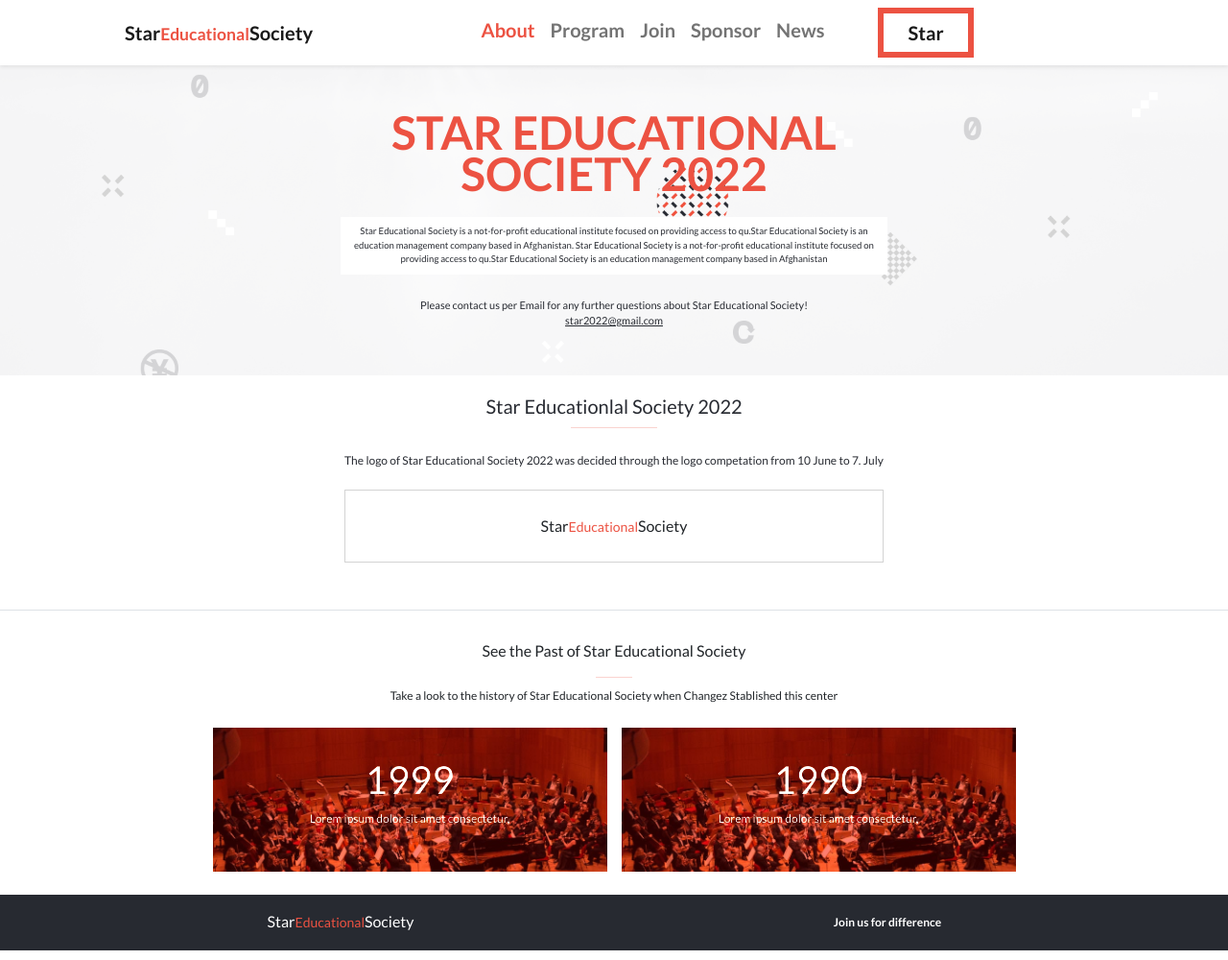
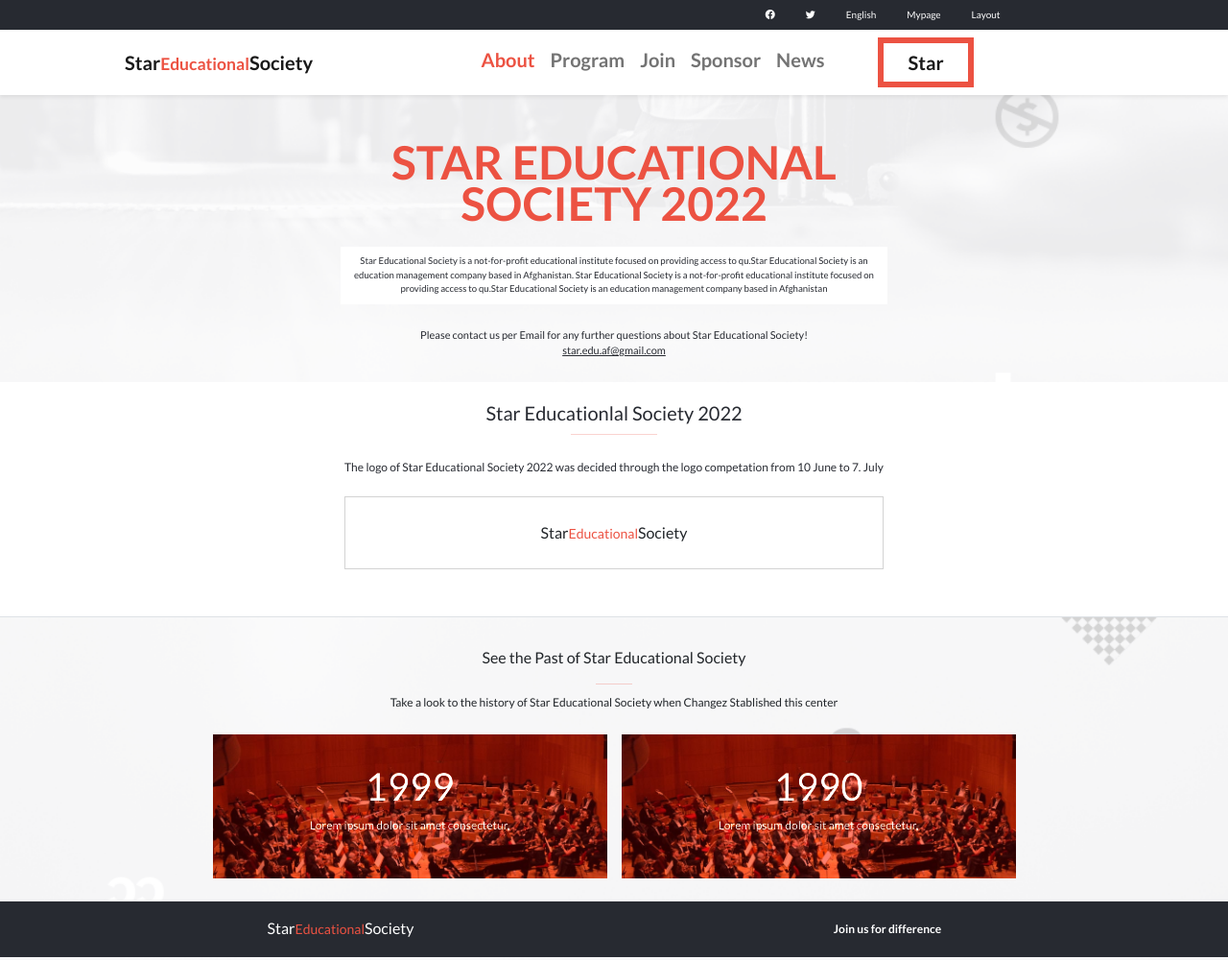
Before and after one commit to Elhambasir/capstone-project1--conference-page, a website: page about.html in a window 1280 px wide. Shown: the whole page at 96% size. Drawn offline with nearby package versions, Linux system fonts and the light colour scheme.

Commit message:
Add mini navbar in the top, and fix some others issues

```diff
--- a/about.css
+++ b/about.css
@@ -13,10 +13,23 @@
   color: #ec5242 !important;
 }
 
+.nav {
+  font-size: 10px;
+}
+
+.nav .nav-item .nav-link:hover {
+  color: #ec5242 !important;
+}
+
 .campaign {
   color: #ec5242;
   border: 6px solid #ec5242;
   padding: 0 25px;
+}
+
+footer a,
+footer p {
+  color: #272a31;
 }
 
 .campaign a {
@@ -121,11 +134,6 @@ h1.fw-bolder {
   align-items: center;
 }
 
-.footer a,
-.footer p {
-  color: #272a31;
-}
-
 .history_section .title p {
   font-size: 12px;
   text-align: center;
@@ -184,6 +192,6 @@ p.joinUs {
   font-weight: bold;
 }
 
-.footer {
+footer {
   background-color: white;
 }
--- a/about.html
+++ b/about.html
@@ -21,6 +21,31 @@
 
 <body>
     <div class="main pb-4 container-fluid px-0">
+        <div class="container-fluid p-0">
+            <div class="container-fluid  bg-custom-black mini-nav">
+                <div class="container">
+                    <ul class="nav justify-content-end w-75 me-auto ms-auto">
+                        <li class="nav-item">
+                            <a class="nav-link text-white" aria-current="page"
+                                href="https://www.facebook.com/stareducationalsocietyafg"><i
+                                    class="bi bi-facebook"></i></a>
+                        </li>
+                        <li class="nav-item">
+                            <a class="nav-link text-white" aria-current="page" href="#"><i
+                                    class="bi bi-twitter"></i></a>
+                        </li>
+                        <li class="nav-item">
+                            <a class="nav-link text-white" href="#">English</a>
+                        </li>
+                        <li class="nav-item">
+                            <a href="http://www.star.edu.af" class="nav-link text-white">Mypage</a>
+                        </li>
+                        <li class="nav-item">
+                            <a href="#" class="nav-link text-white">Layout</a>
+                        </li>
+                    </ul>
+                </div>
+            </div>
             <div class="container-fluid px-0">
                 <nav class="navbar navbar-expand-lg fs-5 fw-semibold bg-transparent">
                     <div class="container">
@@ -33,8 +58,9 @@
                         <div class="offcanvas offcanvas-start" tabindex="-1" id="offcanvasNavbar"
                             aria-labelledby="offcanvasNavbarLabel">
                             <div class="offcanvas-header">
-                            <h5 class="offcanvas-title" id="offcanvasNavbarLabel"> <a class="navbar-brand  d-lg-block"
-                                    href="index.html">Star<small class="active">Educational</small>Society</a></h5>
+                                <h5 class="offcanvas-title" id="offcanvasNavbarLabel"> <a
+                                        class="navbar-brand  d-lg-block" href="index.html">Star<small
+                                            class="active">Educational</small>Society</a></h5>
                                 <button type="button" class="btn-close" data-bs-dismiss="offcanvas"
                                     aria-label="Close"></button>
                             </div>
@@ -69,17 +95,21 @@
                         <div class="col head_content pb-4">
                             <div class="mt-5 active rounded ">
                                 <h6 class="d-lg-none text-center">"Hello! Sharing world"</h6>
-                        <div id="demo-text" class=" fw-bolder px-1 text-center">STAR EDUCATIONAL<br>SOCIETY 2022</div>
+                                <div id="demo-text" class=" fw-bolder px-1 text-center">STAR EDUCATIONAL<br>SOCIETY 2022
+                                </div>
                                 <P class="tx-custom-black white-border fs-small px-2 py-2 mt-4 mb-4 text-center">Star
                                     Educational Society
-                            is a not-for-profit educational institute focused on providing access to qu.Star Educational
+                                    is a not-for-profit educational institute focused on providing access to qu.Star
+                                    Educational
                                     Society is an education management company based in Afghanistan.
                                     Star Educational Society
-                            is a not-for-profit educational institute focused on providing access to qu.Star Educational
+                                    is a not-for-profit educational institute focused on providing access to qu.Star
+                                    Educational
                                     Society is an education management company based in Afghanistan</P>
-                        <small class="tx-custom-black fs-small  text-center">Please contact us per Email for any further
+                                <small class="tx-custom-black fs-small  text-center">Please contact us per Email for any
+                                    further
                                     questions about Star Educational Society!</small>
-                        <a href="#" class="email tx-custom-black text-center fs-small">star2022@gmail.com</a>
+                                <a href="#" class="email tx-custom-black text-center fs-small">star.edu.af@gmail.com</a>
                             </div>
                         </div>
                     </div>
@@ -137,7 +167,8 @@
                 </div>
                 <div class="row text-center">
                     <div class="col text-white m-1"><img src="assets/icons/mozilla.png" width="50" alt="mozilla"></div>
-                <div class="col text-white m-1"><img src="assets/icons/googlekorea.png" width="50" alt="google"></div>
+                    <div class="col text-white m-1"><img src="assets/icons/googlekorea.png" width="50" alt="google">
+                    </div>
                     <div class="col text-white m-1"><img src="assets/icons/naver.png" width="50" alt="naver"></div>
                     <div class="col text-white m-1"><img src="assets/icons/daumkakaologo.png" width="50"
                             alt="daumkakaologo"></div>
@@ -145,18 +176,18 @@
                 </div>
             </div>
         </section>
-  <div class="container-fluid footer">
+        <footer class="container-fluid footer">
             <div class="container">
                 <div class="row">
                     <div class="col text-center pt-3">
-                    <a class=" nav-link" href="#">Star<small class="active">Educational</small>Society</a>
+                        <a class="nav-link" href="#">Star<small class="active">Educational</small>Society</a>
                     </div>
                     <div class="col text-center pt-3">
                         <p class="tx-custom-black py-1 joinUs">Join us for difference</p>
                     </div>
                 </div>
             </div>
-  </div>
+        </footer>
         <script src="about.js"></script>
 </body>
 
--- a/about.js
+++ b/about.js
@@ -6,15 +6,17 @@ window.addEventListener(('load'), () => {
 });
 
 const navbar = document.querySelector('.navbar');
+const mininav = document.querySelector('.mini-nav');
 function change() {
     if (window.screen.width > 768) {
         navbar.classList.remove('bg-transparent');
         navbar.classList.add('bg-lg-white');
         navbar.classList.add('shadow-sm');
-        console.log('okkkkk');
+        mininav.classList.remove('d-none');
     } else {
         navbar.classList.add('bg-transparent');
         navbar.classList.remove('bg-lg-white');
         navbar.classList.remove('shadow-sm');
+        mininav.classList.add('d-none');
     }
 }
--- a/script.js
+++ b/script.js
@@ -70,11 +70,14 @@ window.addEventListener(('load'), () => {
 });
 function change() {
     const navbar = document.querySelector('.navbar');
+    const mininav = document.querySelector('.mini-nav');
     if (window.screen.width > 768) {
         navbar.classList.remove('bg-transparent');
         navbar.classList.add('bg-lg-white');
         navbar.classList.add('shadow-sm');
+        mininav.classList.remove('d-none');
     } else if (window.screen.width <= 768) {
+        mininav.classList.add('d-none');
         navbar.classList.add('bg-transparent');
         navbar.classList.remove('bg-lg-white');
         navbar.classList.remove('shadow-sm');
--- a/style.css
+++ b/style.css
@@ -6,6 +6,14 @@
 }
 
 .active {
+  color: #ec5242 !important;
+}
+
+.nav {
+  font-size: 10px;
+}
+
+.nav .nav-item .nav-link:hover {
   color: #ec5242 !important;
 }
 
@@ -24,7 +32,7 @@
 }
 
 h1.fw-bolder {
-  font-family: 'Lato', sans-serif;
+  font-family: 'Cocogoose', sans-serif;
   font-style: normal;
   font-size: 25px;
 }
```
Also changed, not shown: index.html (+41 -10 lines), README.md. Lines whose indentation alone changed are shown as unchanged.
